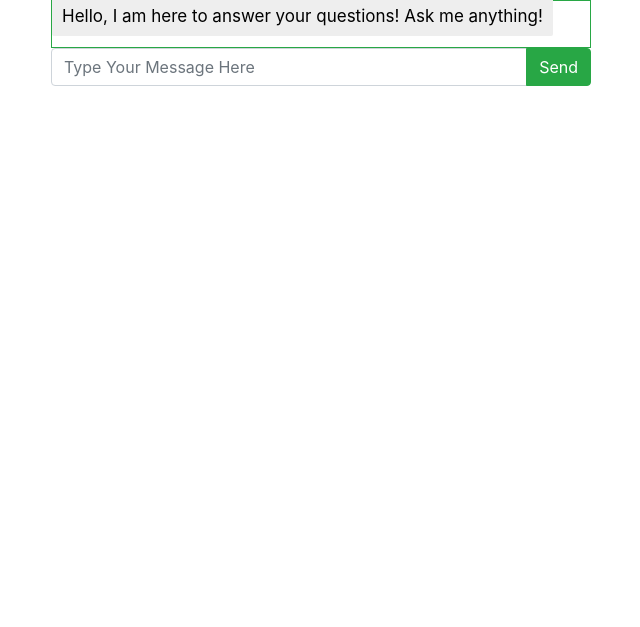
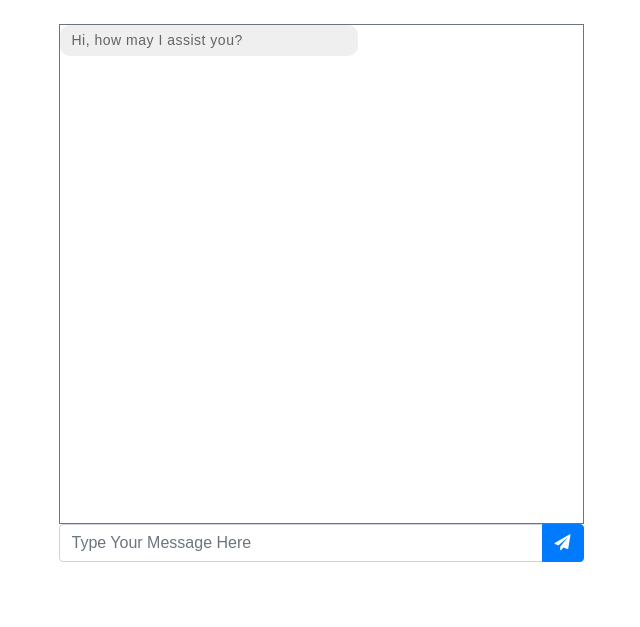
Before and after one commit to daryl-tan/TulGan-Chatbot, a Flask app: page / in a window 1280 px wide. Shown: the top 627 px of the page, without its empty margins (319-959 px from the left). Run offline with Flask 2, Linux system fonts and the light colour scheme; parts of the project's set-up code (start-up, migrations or seed data) failed here and were passed over; some libraries are stand-ins or nearby versions.

Commit message:
edited UI of chatbot

```diff
--- /dev/null
+++ b/static/style.css
@@ -0,0 +1,69 @@
+.container {
+	max-width: 500;
+	margin-top: 5%;
+	margin: auto;
+	font-family: sans-serif;
+	letter-spacing: 0.5px;
+}
+
+.msg-header {
+	display: inline-block;
+}
+
+.chat-page {
+	padding: 0 0 50px 0;
+}
+
+#chatbox {
+	border: 1px solid #ccc;
+	overflow: hidden;
+	padding-bottom: 30px;
+}
+
+.bot-msg {
+	display: inline-block;
+	vertical-align: top;
+	float: left;
+	width: 57%;
+}
+
+.bot-msg p {
+	background: #efefef none repeat scroll 0 0;
+	border-radius: 10px;
+	color: #646464;
+	font-size: 14px;
+	margin: 0;
+	padding: 5px 10px 5px 12px;
+	width: 100%;
+}
+
+.user-msg p {
+	background: #007bff none repeat scroll 0 0;
+	color: #fff;
+	border-radius: 10px;
+	font-size: 14px;
+	margin: 0;
+	padding: 5px 10px 5px 12px;
+	width: 100%;
+}
+
+.user-msg {
+	float: left;
+	width: 70%;
+	margin-left: 30%;
+}
+
+.userInput {
+	position: relative;
+	height: 10%;
+}
+
+.form-control {
+	border: none;
+	border-radius: 20px;
+}
+
+.form-control:focus {
+	border-color: none;
+	box-shadow: none;
+}
--- a/templates/index.html
+++ b/templates/index.html
@@ -1,48 +1,60 @@
 <!DOCTYPE html>
 <html>
 	<head>
-    <meta charset="utf-8">
-    <meta name="viewport" content="width=device-width, initial-scale=1, shrink-to-fit=no">
-    <link rel="stylesheet" href="https://maxcdn.bootstrapcdn.com/bootstrap/4.3.1/css/bootstrap.min.css">
+		<meta charset="utf-8" />
+		<meta
+			name="viewport"
+			content="width=device-width, initial-scale=1, shrink-to-fit=no"
+		/>
 		<script src="https://ajax.googleapis.com/ajax/libs/jquery/3.2.1/jquery.min.js"></script>
-    <style type="text/css">
-
-    .userText {
-        color: black;
-        font-size: 17px;
-        text-align: right;
-        line-height: 30px;
-    }
-    .userText span {
-        background-color: #c8e1cc;
-        padding: 10px;
-        border-radius: 2px;
-    }
-    .botText {
-        color: black;
-        font-size: 17px;
-        text-align: left;
-        line-height: 30px;
-    }
-    .botText span {
-        background-color: #eeeeee;
-        padding: 10px;
-        border-radius: 2px;
-    }
-    </style>
+		<link
+			rel="stylesheet"
+			href="{{url_for('static', filename='style.css')}}"
+		/>
+		<link
+			rel="stylesheet"
+			href="https://stackpath.bootstrapcdn.com/bootstrap/4.5.0/css/bootstrap.min.css"
+		/>
+		<link
+			rel="stylesheet"
+			href="https://stackpath.bootstrapcdn.com/font-awesome/4.7.0/css/font-awesome.min.css"
+		/>
 	</head>
 	<body>
 		<div class="container">
-    <div class="row">
+			<div class="msg-header"></div>
+			<div class="chat-page">
 				<div class="col-sm-6 offset-sm-3">
-            <div id="chatbox" class="border border-success">
-                <p class="botText"><span>Hello, I am here to answer your questions! Ask me anything!</span></p>
+					<div
+						id="chatbox"
+						class="border border-secondary"
+						class="overflow-auto msgs"
+						style="overflow-y: scroll; height: 500px;"
+					>
+						<div class="bot-msg">
+							<p class="botText">
+								<span>Hi, how may I assist you?</span>
+							</p>
 						</div>
-            <div id="userInput">
+					</div>
+					<div class="userInput">
 						<div class="input-group mb-3">
-                    <input type="text" class="form-control" placeholder="Type Your Message Here" aria-label="Message" id="textInput" name="user_inpt">
+							<input
+								type="text"
+								class="form-control"
+								placeholder="Type Your Message Here"
+								aria-label="Message"
+								id="textInput"
+								name="user_inpt"
+							/>
 							<div class="input-group-append">
-                        <button class="btn btn-success" type="submit" id="sendBtn">Send</button>
+								<button
+									class="btn btn-primary"
+									type="submit"
+									id="sendBtn"
+								>
+									<i class="fa fa-paper-plane"> </i>
+								</button>
 							</div>
 						</div>
 					</div>
@@ -52,29 +64,32 @@
 		<script>
 			function getResponse() {
 				let userText = $("#textInput").val();
-        let userHtml = '<p class="userText"><span>' + userText + '</span></p>';
+				let userHtml =
+					'<div class="user-msg"><p class="userText"><span>' +
+					userText +
+					"</span></p></div>";
 				$("#textInput").val("");
 				$("#chatbox").append(userHtml);
-        document.getElementById('userInput').scrollIntoView({block: 'start', behavior: 'smooth'});
-        $.get("/process", { msg: userText }).done(function(data) {
-        var botHtml = '<p class="botText"><span>' + data + '</span></p>';
+				$.get("/process", { msg: userText }).done(function (data) {
+					var botHtml =
+						'<div class="bot-msg"><p class="botText"><span>' +
+						data +
+						"</span></p></div>";
 					$("#chatbox").append(botHtml);
-        document.getElementById('userInput').scrollIntoView({block: 'start', behavior: 'smooth'});
 				});
 			}
-    $("#textInput").keypress(function(e) {
+			$("#textInput").keypress(function (e) {
 				//if enter key is pressed
-        if(e.which == 13) {
+				if (e.which == 13) {
 					getResponse();
 				}
 			});
-    $("#buttonInput").click(function() {
+			$("#sendBtn").click(function () {
 				getResponse();
 			});
 		</script>
 		<script src="https://ajax.googleapis.com/ajax/libs/jquery/3.4.1/jquery.min.js"></script>
 		<script src="https://cdnjs.cloudflare.com/ajax/libs/popper.js/1.14.7/umd/popper.min.js"></script>
 		<script src="https://maxcdn.bootstrapcdn.com/bootstrap/4.3.1/js/bootstrap.min.js"></script>
-</div>
 	</body>
 </html>
```
Lines whose indentation alone changed are shown as unchanged.
